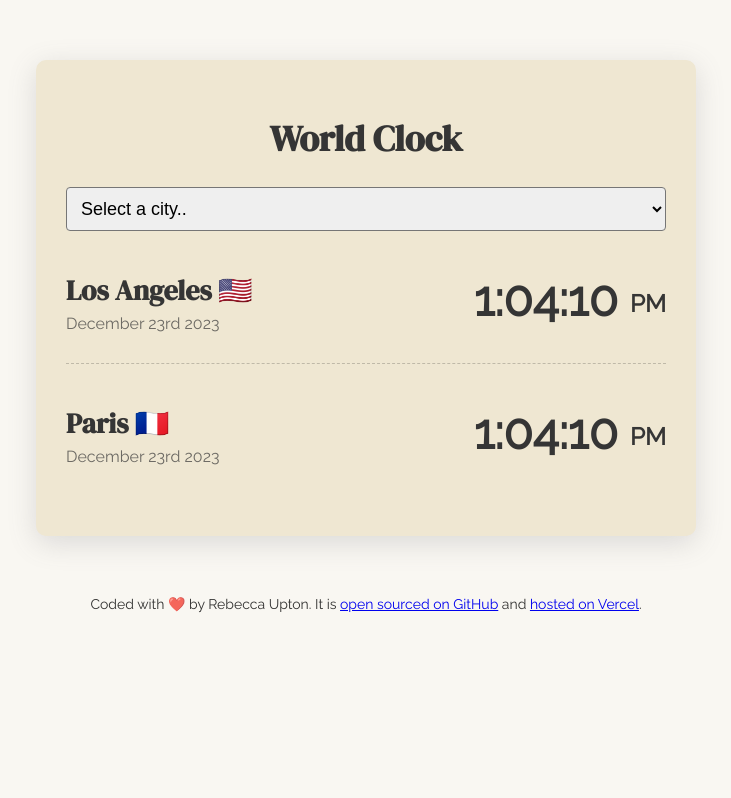
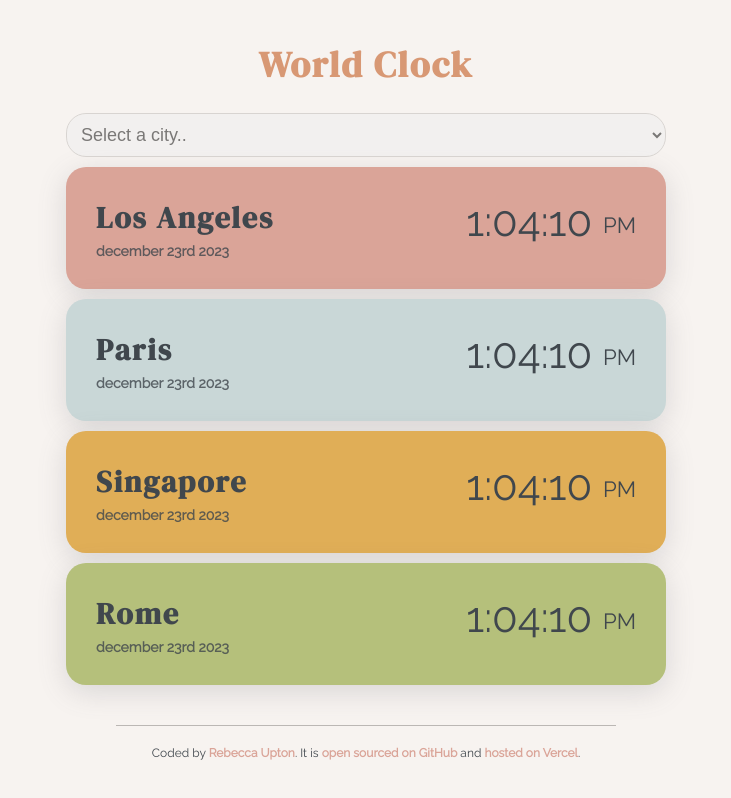
Before and after one commit to reb84/World-Clock, a plain HTML site: page index.html in a window 1280 px wide. Shown: the whole page, without its empty margins (274-1005 px from the left). Drawn offline with Linux system fonts and the light colour scheme.

Commit message:
updated with vintage style css

```diff
--- a/index.html
+++ b/index.html
@@ -24,23 +24,40 @@
         <option value="">Darwin</option>
       </select>
 
-      <div class="city">
+      <div class="city1">
         <div>
-          <h2>Los Angeles 🇺🇸</h2>
+          <h2>Los Angeles</h2>
           <div class="date">December 23rd 2023</div>
         </div>
         <div class="time">1:04:10 <small>PM</small></div>
       </div>
-      <div class="city">
+      <div class="city2">
         <div>
-          <h2>Paris 🇫🇷</h2>
+          <h2>Paris</h2>
+          <div class="date">December 23rd 2023</div>
+        </div>
+        <div class="time">1:04:10 <small>PM</small></div>
+      </div>
+      <div class="city3">
+        <div>
+          <h2>Singapore</h2>
+          <div class="date">December 23rd 2023</div>
+        </div>
+        <div class="time">1:04:10 <small>PM</small></div>
+      </div>
+      <div class="city4">
+        <div>
+          <h2>Rome</h2>
           <div class="date">December 23rd 2023</div>
         </div>
         <div class="time">1:04:10 <small>PM</small></div>
       </div>
     </div>
     <footer>
-      Coded with ❤️ by Rebecca Upton. It is
+      Coded by
+      <a href="https://www.shecodes.io/graduates/97811-rebecca-upton" target="_blank"
+        >Rebecca Upton</a
+      >. It is
       <a href="https://github.com/reb84/World-Clock" target="_blank"> open sourced on GitHub</a> and
       <a href="https://world-clock-xi.vercel.app/" target="_blank">hosted on Vercel</a>.
     </footer>
--- a/src/style.css
+++ b/src/style.css
@@ -1,8 +1,7 @@
 body {
-  background-color: #f9f7f2;
+  background-color: #f7f3f0;
   font-family: sans-serif;
-  color: #353535;
-
+  color: #40474d;
   font-family: "Raleway", sans-serif;
 }
 
@@ -11,60 +10,104 @@ h1 {
   font-family: sans-serif;
   font-size: 36px;
   font-family: "DM Serif Display", serif;
+  color: #d89874;
+  letter-spacing: 2px;
 }
 
 h2 {
   margin: 0 0 5px;
-  font-size: 28px;
+  font-size: 30px;
   font-family: "DM Serif Display", serif;
+  letter-spacing: 2px;
+}
+
+a {
+  color: #daa498;
+  text-decoration: none;
+  font-weight: 600;
+}
+a:hover {
+  text-decoration: underline;
 }
 
 select {
   display: block;
   width: 100%;
   font-size: 18px;
-  border-radius: 4px;
+  border-radius: 20px;
   padding: 10px;
+  border: 1px solid #bbb7b4;
+  opacity: 0.5;
 }
 
 .container {
   max-width: 600px;
-  margin: 60px auto;
-  background: #efe7d2;
-  padding: 30px;
-  box-shadow: rgba(100, 100, 111, 0.2) 0px 7px 29px 0px;
-  border-radius: 10px;
+  margin: 40px auto;
 }
 
-.city {
+.city1 {
   display: flex;
   margin: 10px 0;
   justify-content: space-between;
-  padding: 30px 0;
-  border-bottom: 1px dashed rgba(0, 0, 0, 0.2);
+  padding: 30px 30px;
+  background-color: #daa498;
+  box-shadow: rgba(100, 100, 111, 0.2) 0px 7px 29px 0px;
+  border-radius: 20px;
 }
 
-.city:last-child {
-  border: none;
+.city2 {
+  display: flex;
+  margin: 10px 0;
+  justify-content: space-between;
+  padding: 30px 30px;
+  background-color: #c9d7d7;
+  box-shadow: rgba(100, 100, 111, 0.2) 0px 7px 29px 0px;
+  border-radius: 20px;
+}
+
+.city3 {
+  display: flex;
+  margin: 10px 0;
+  justify-content: space-between;
+  padding: 30px 30px;
+  background-color: #e0ae57;
+  box-shadow: rgba(100, 100, 111, 0.2) 0px 7px 29px 0px;
+  border-radius: 20px;
+}
+
+.city4 {
+  display: flex;
+  margin: 10px 0;
+  justify-content: space-between;
+  padding: 30px 30px;
+  background-color: #b5c07b;
+  box-shadow: rgba(100, 100, 111, 0.2) 0px 7px 29px 0px;
+  border-radius: 20px;
 }
 
 .date {
-  opacity: 0.7;
+  text-transform: lowercase;
+  font-size: 14px;
+  font-weight: 600;
+  opacity: 0.8;
 }
 
 .time {
-  font-size: 48px;
-  font-weight: bold;
+  font-size: 42px;
+  font-weight: 400;
 }
 
 .time small {
-  font-size: 24px;
+  font-size: 22px;
   vertical-align: middle;
   line-height: 48px;
 }
 
 footer {
   text-align: center;
-  font-size: 14px;
-  color: rgba(0, 0, 0, 0.8);
+  font-size: 12px;
+  border-top: 1px solid #bbb7b4;
+  width: 500px;
+  padding-top: 20px;
+  margin: 0px auto;
 }
```
